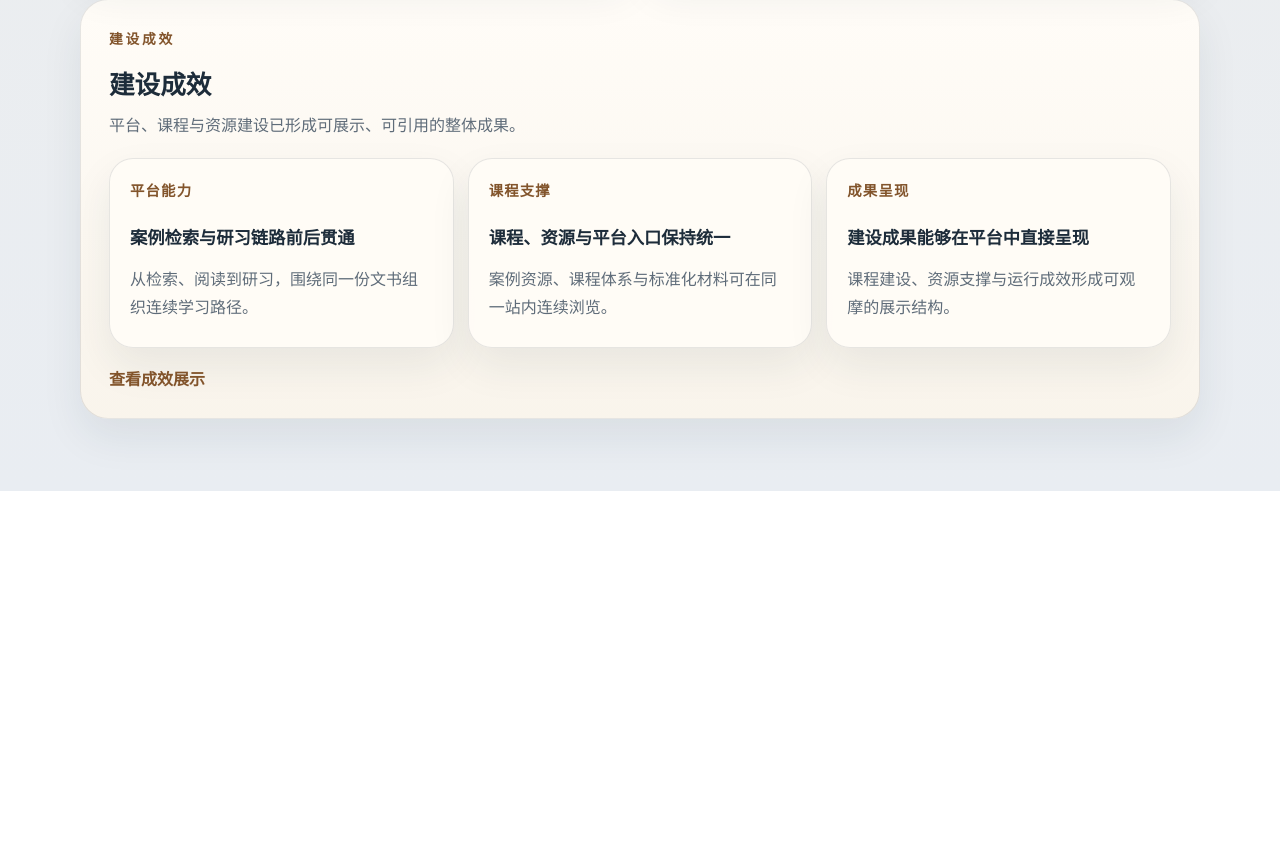
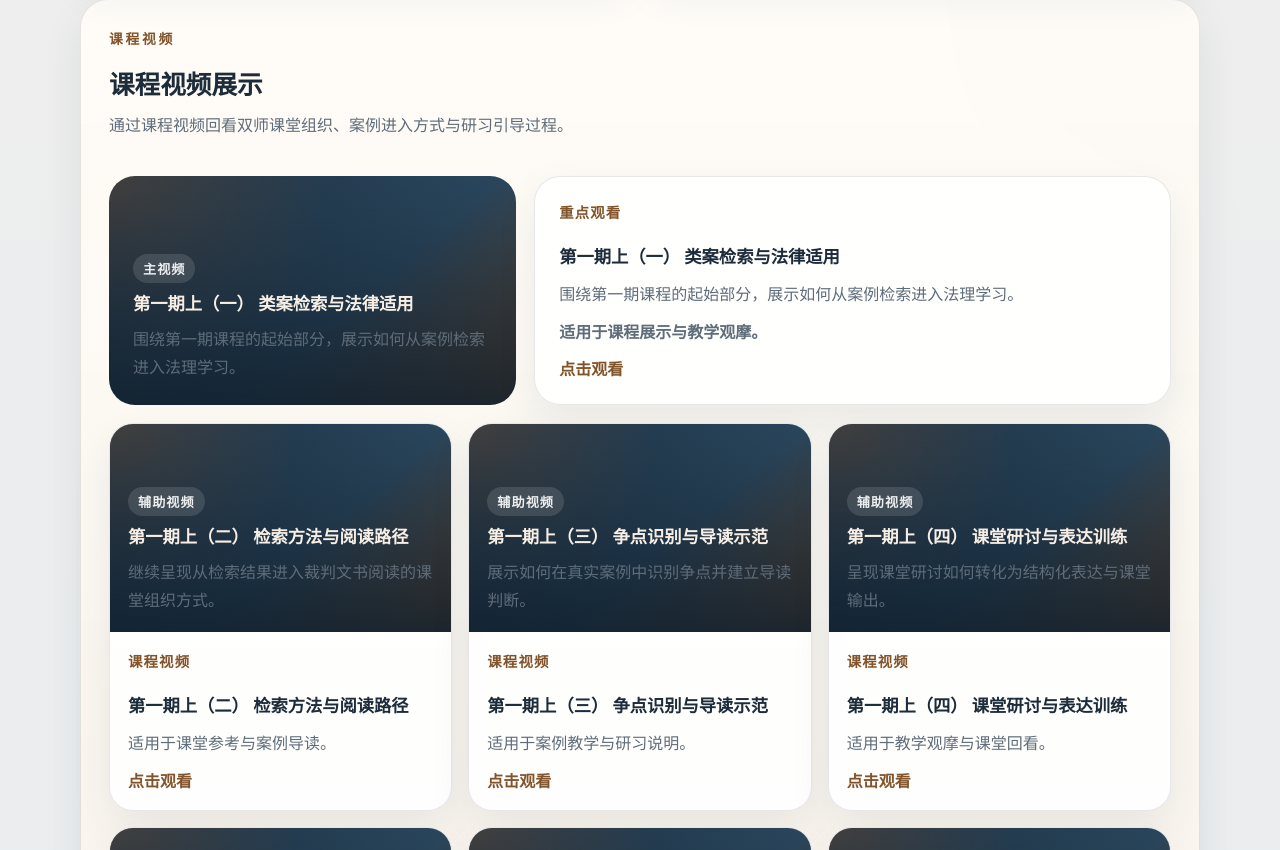
Before and after one commit to silent632/faxue-jiaoyu-showcase, a Next.js app: page / in a window 1280 px wide. Shown: the part 1930-2780 px from the top of the page. Before the commit the page ends 2421 px from the top, so only its background shows below. Built offline with nearby package versions, Linux system fonts and the light colour scheme.

Commit message:
feat: add homepage video showcase section

```diff
--- a/app/globals.css
+++ b/app/globals.css
@@ -3034,6 +3034,7 @@ main {
 
 .homepage-path-band,
 .homepage-case-preview,
+.homepage-video-block,
 .homepage-impact-closing {
   margin-top: 24px;
   padding: 28px;
@@ -3116,6 +3117,114 @@ main {
   min-height: 190px;
   display: grid;
   gap: 8px;
+}
+
+.homepage-video-block {
+  display: grid;
+  gap: 18px;
+  background:
+    linear-gradient(180deg, rgba(255, 252, 247, 0.96), rgba(247, 242, 234, 0.98)),
+    radial-gradient(circle at top right, rgba(130, 84, 43, 0.08), transparent 40%);
+}
+
+.homepage-video-featured {
+  display: grid;
+  grid-template-columns: minmax(240px, 0.78fr) minmax(0, 1.22fr);
+  gap: 18px;
+}
+
+.homepage-video-featured-card,
+.homepage-video-card {
+  border: 1px solid var(--line);
+  box-shadow: var(--shadow);
+  background: rgba(255, 255, 255, 0.9);
+}
+
+.homepage-video-featured-card {
+  border-radius: 26px;
+  padding: 24px;
+  display: grid;
+  gap: 10px;
+  align-content: start;
+}
+
+.homepage-video-featured-card strong,
+.homepage-video-card-copy strong,
+.homepage-video-cover strong {
+  display: block;
+  font-family: var(--font-display);
+  font-size: 1.08rem;
+  line-height: 1.6;
+}
+
+.homepage-video-featured-card p,
+.homepage-video-card-copy p,
+.homepage-video-cover p {
+  margin: 0;
+  color: var(--muted);
+  line-height: 1.7;
+}
+
+.homepage-video-grid {
+  display: grid;
+  grid-template-columns: repeat(3, minmax(0, 1fr));
+  gap: 16px;
+}
+
+.homepage-video-card {
+  border-radius: 24px;
+  overflow: hidden;
+  display: grid;
+}
+
+.homepage-video-cover {
+  min-height: 208px;
+  padding: 18px;
+  display: grid;
+  align-content: end;
+  gap: 8px;
+  color: #f7efe5;
+  background:
+    linear-gradient(180deg, rgba(16, 31, 45, 0.18), rgba(16, 31, 45, 0.88)),
+    radial-gradient(circle at top left, rgba(168, 107, 55, 0.34), transparent 48%),
+    linear-gradient(140deg, #1c3347, #304f67 58%, #7f532b);
+}
+
+.homepage-video-cover-featured {
+  min-height: 100%;
+  border-radius: 26px;
+  padding: 24px;
+}
+
+.homepage-video-cover-label {
+  display: inline-flex;
+  width: fit-content;
+  padding: 5px 10px;
+  border-radius: 999px;
+  background: rgba(255, 255, 255, 0.12);
+  color: rgba(255, 255, 255, 0.9);
+  font-size: 0.82rem;
+  font-weight: 700;
+  letter-spacing: 0.08em;
+}
+
+.homepage-video-card-copy {
+  padding: 18px;
+  display: grid;
+  gap: 10px;
+}
+
+.homepage-video-purpose {
+  color: var(--ink);
+  font-weight: 600;
+}
+
+.homepage-video-link {
+  display: inline-flex;
+  align-items: center;
+  width: fit-content;
+  color: var(--accent);
+  font-weight: 700;
 }
 
 .homepage-impact-closing {
@@ -3171,10 +3280,12 @@ main {
   .homepage-path-grid,
   .homepage-path-links,
   .homepage-case-preview-list,
+  .homepage-video-grid,
   .homepage-impact-points {
     grid-template-columns: 1fr;
   }
 
+  .homepage-video-featured,
   .homepage-overview-grid,
   .showcase-home-case-strip {
     grid-template-columns: 1fr;
@@ -3185,6 +3296,7 @@ main {
   .showcase-home-hall-panel,
   .homepage-path-band,
   .homepage-case-preview,
+  .homepage-video-block,
   .homepage-impact-closing {
     padding: 20px;
     border-radius: 22px;
@@ -3195,4 +3307,13 @@ main {
   .homepage-overview-grid {
     grid-template-columns: 1fr;
   }
-}
+
+  .homepage-video-featured-card,
+  .homepage-video-card {
+    border-radius: 20px;
+  }
+
+  .homepage-video-cover-featured {
+    border-radius: 20px;
+  }
+}
--- a/app/page.js
+++ b/app/page.js
@@ -92,6 +92,52 @@ export default async function HomePage() {
           ))}
         </section>
 
+        <section className="homepage-video-block showcase-card" aria-label="课程视频展示">
+          <div className="homepage-band-head">
+            <span className="showcase-section-eyebrow">课程视频</span>
+            <h2>{content.homeVideoBlock.title}</h2>
+            <p>{content.homeVideoBlock.description}</p>
+          </div>
+
+          <div className="homepage-video-featured">
+            <div className="homepage-video-cover homepage-video-cover-featured">
+              <span className="homepage-video-cover-label">{content.homeVideoBlock.featured.label}</span>
+              <strong>{content.homeVideoBlock.featured.title}</strong>
+              <p>{content.homeVideoBlock.featured.summary}</p>
+            </div>
+
+            <article className="homepage-video-featured-card">
+              <span className="showcase-card-eyebrow">重点观看</span>
+              <strong>{content.homeVideoBlock.featured.title}</strong>
+              <p>{content.homeVideoBlock.featured.summary}</p>
+              <p className="homepage-video-purpose">{content.homeVideoBlock.featured.purpose}</p>
+              <a href={content.homeVideoBlock.featured.href} target="_blank" rel="noreferrer" className="homepage-video-link">
+                点击观看
+              </a>
+            </article>
+          </div>
+
+          <div className="homepage-video-grid">
+            {content.homeVideoBlock.supporting.map((item) => (
+              <article key={item.slug} className="homepage-video-card">
+                <div className="homepage-video-cover">
+                  <span className="homepage-video-cover-label">{item.label}</span>
+                  <strong>{item.title}</strong>
+                  <p>{item.summary}</p>
+                </div>
+                <div className="homepage-video-card-copy">
+                  <span className="showcase-card-eyebrow">课程视频</span>
+                  <strong>{item.title}</strong>
+                  <p>{item.purpose}</p>
+                  <a href={item.href} target="_blank" rel="noreferrer" className="homepage-video-link">
+                    点击观看
+                  </a>
+                </div>
+              </article>
+            ))}
+          </div>
+        </section>
+
         <section className="homepage-impact-closing showcase-card" aria-label="建设成效收束">
           <div className="homepage-impact-copy">
             <span className="showcase-section-eyebrow">建设成效</span>
```
